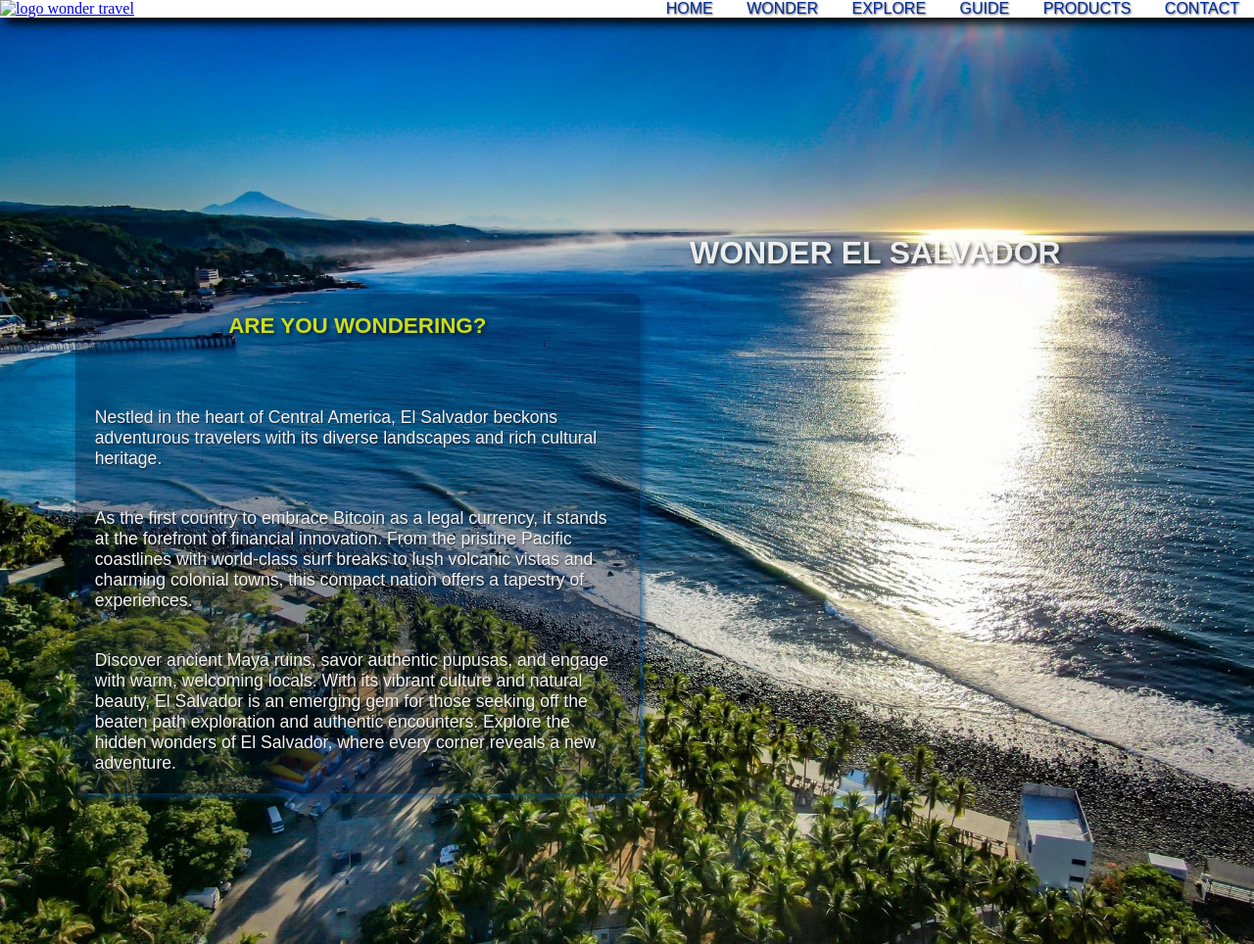
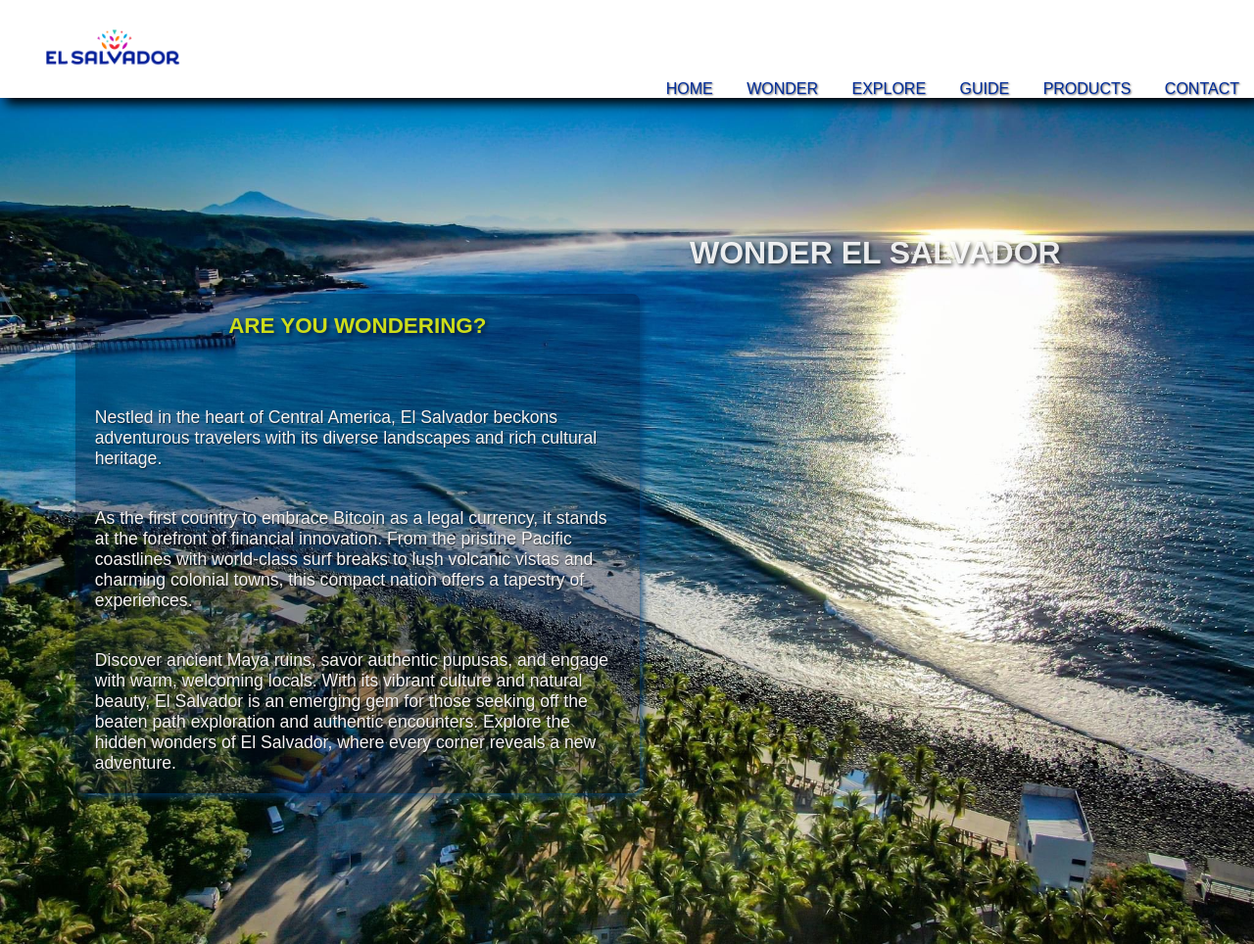
Before and after one commit to EdgardoHeredia/Entregaproject-Final-Heredia1, a plain HTML site: page index.html in a window 1280 px wide. Shown: the top 964 px of the page at 98% size. Drawn offline with nearby package versions, Linux system fonts and the light colour scheme.

Commit message:
logo fix

```diff
--- a/index.html
+++ b/index.html
@@ -15,7 +15,7 @@
 <body>
     <header class="navbar">
         <a href="index.html">
-            <img class="el_salvador_logo_new" src="../Entregaproject3Heredia/img/el_salvador_logo_new.png"
+            <img class="el_salvador_logo_new" src="img/el_salvador_logo_new.png"
                 alt="logo wonder travel">
         </a>
 
```
